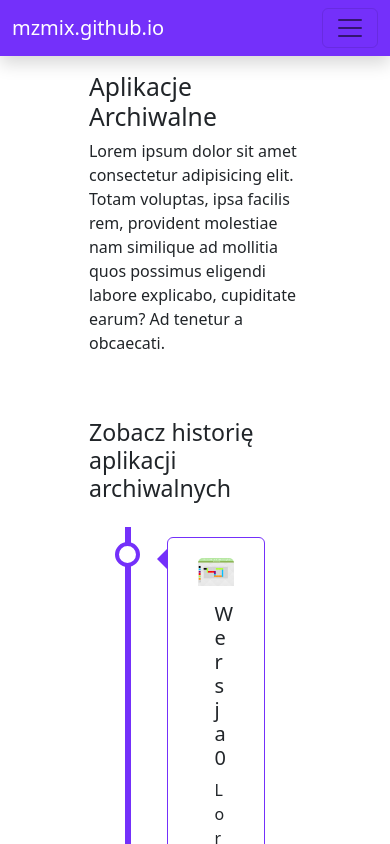
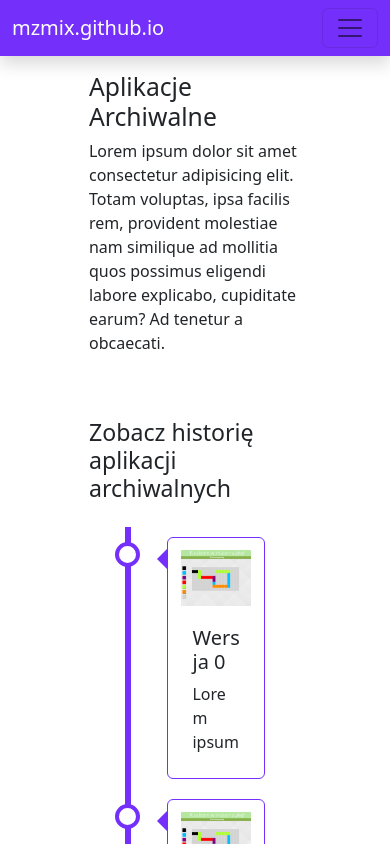
Before and after one commit to MzMix/mzmix.github.io, a Vue app: page /wersje-archiwalne in a window 390 px wide. Shown: the top 844 px of the page. Built offline with nearby package versions, Linux system fonts and the light colour scheme.

Commit message:
fix(General): :bug: fix sizing and layout on mobile
fix sizing and layout on mobile

```diff
--- a/package.json
+++ b/package.json
@@ -10,6 +10,7 @@
     "testBuild": "vite build && vite preview"
   },
   "dependencies": {
+    "@vueuse/core": "^9.2.0",
     "bootstrap": "^5.2.0",
     "bootstrap-icons": "^1.9.1",
     "vue": "^3.2.37",
--- a/src/components/General/ContentPage.vue
+++ b/src/components/General/ContentPage.vue
@@ -1,5 +1,10 @@
 <script setup>
 import { ref, onMounted } from 'vue'
+
+import { breakpointsBootstrapV5, useBreakpoints } from '@vueuse/core'
+
+const breakpoints = useBreakpoints(breakpointsBootstrapV5);
+const isDesktop = breakpoints.greater('lg');
 
 const props = defineProps({
     PageSections: {
@@ -51,22 +56,24 @@ onMounted(() => {
 
 })
 
+const PageColumnSizing = 'col-md-10 col-sm-12 p-2';
+
 </script>
 
 <template>
+    <div class="container-fluid pt-4">
 
-    <main :id="'main'" class="scrollTo">
-
-        <div class="container-fluid pt-4">
         <div class="row">
 
-                <article class="col-xxl-8 col-xl-10 col-lg-9 col-sm-12">
+            <main :id="'main'" class="col-lg-8 offset-lg-2 col-md-10 offset-md-2 col-sm-12 scrollTo pt-4">
+
+                <article>
 
                     <div class="container-fluid">
 
                         <div class="row">
 
-                            <div class="col-10 offset-2 p-4">
+                            <div class="pt-4" :class="PageColumnSizing">
                                 <h1 class="text-underline-purple">
                                     <slot name="PageHeader">Page Header</slot>
                                 </h1>
@@ -78,7 +85,7 @@ onMounted(() => {
 
                             <div class="row">
 
-                                <div class="col-10 offset-2 p-4 scrollTo" :id="section.SectionHref">
+                                <div class="scrollTo" :id="section.SectionHref" :class="PageColumnSizing">
 
                                     <h2 :id="section.SectionId" class="sectionHeader">
                                         <span class="header-text">{{section.SectionHeader}}</span>
@@ -99,13 +106,19 @@ onMounted(() => {
                     </div>
                 </article>
 
-                <aside class="col-xl-2 col-lg-3 offset-xxl-2 pt-4 position-relative text-black-50">
+            </main>
+
+
+            <aside v-if="isDesktop" class="col-md-2 col-sm-12 pt-4 position-relative text-black-50">
+
                 <div class="position-sticky sticky-top d-flex flex-column" style="top: 6em;">
                     <a v-for="(section) in props.PageSections" :key="section.SectionHeader"
                         :href="'#'+section.SectionHref"
                         class="border-start border-2 text-decoration-none text-black-50 ps-2"
                         :class="{active: section.SectionId == currentSection}">
+
                         {{section.SectionHeader}}
+
                     </a>
                 </div>
 
@@ -113,7 +126,6 @@ onMounted(() => {
 
         </div>
     </div>
-    </main>
 
 </template>
 
--- a/src/components/General/CustomTimeline.vue
+++ b/src/components/General/CustomTimeline.vue
@@ -16,8 +16,8 @@ const props = defineProps({
         <div v-for="element in props.TimelineStructure" :key="element.id" :class="[element.id % 2 ? 'right' : 'left']"
             class="TLContainer">
 
-            <div class="TLContent card">
-                <img :src=element.img class="card-img-top" :alt=element.header>
+            <div class="TLContent card p-2">
+                <img :src=element.img class="card-img-top p-1" :alt=element.header>
                 <div class="card-body">
                     <h5 class="card-title">{{ element.header }}</h5>
                     <p class="card-text">{{ element.text }}</p>
@@ -127,6 +127,11 @@ const props = defineProps({
     max-width: 25vw;
 }
 
+.TLContent img {
+    max-width: 20vw;
+    align-self: center;
+}
+
 /* Media queries - Responsive timeline on screens less than 600px wide */
 @media screen and (max-width: 1128px) {
 
--- a/src/components/RoutsComponents/W-ukladzie-z-klockami-Page.vue
+++ b/src/components/RoutsComponents/W-ukladzie-z-klockami-Page.vue
@@ -72,7 +72,7 @@ const PageSections = [
                 dostępne wersje.
             </p>
 
-            <div class="d-flex flex-row gap-4 justify-content-center">
+            <div class="d-flex flex-row flex-wrap gap-4 justify-content-center">
                 <RouterButtonPrimaryOutline link="/wersje-archiwalne" altMsg="Zobacz wersje archiwalne">Zobacz wersje
                     archiwalne
                 </RouterButtonPrimaryOutline>
```
Also changed, not shown: 1 other file (tests, documents, lock files or other folders). Lines whose indentation alone changed are shown as unchanged.
